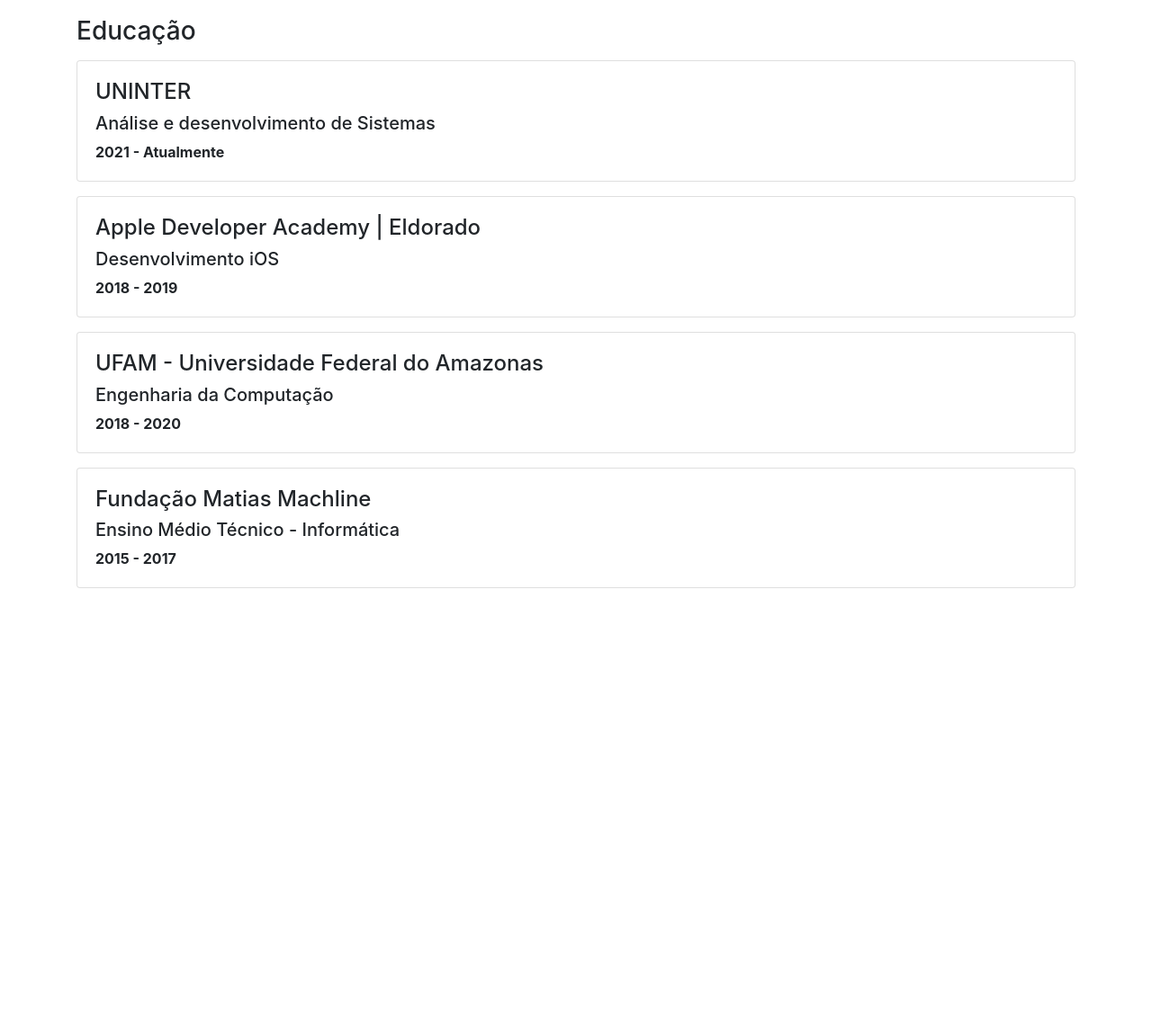
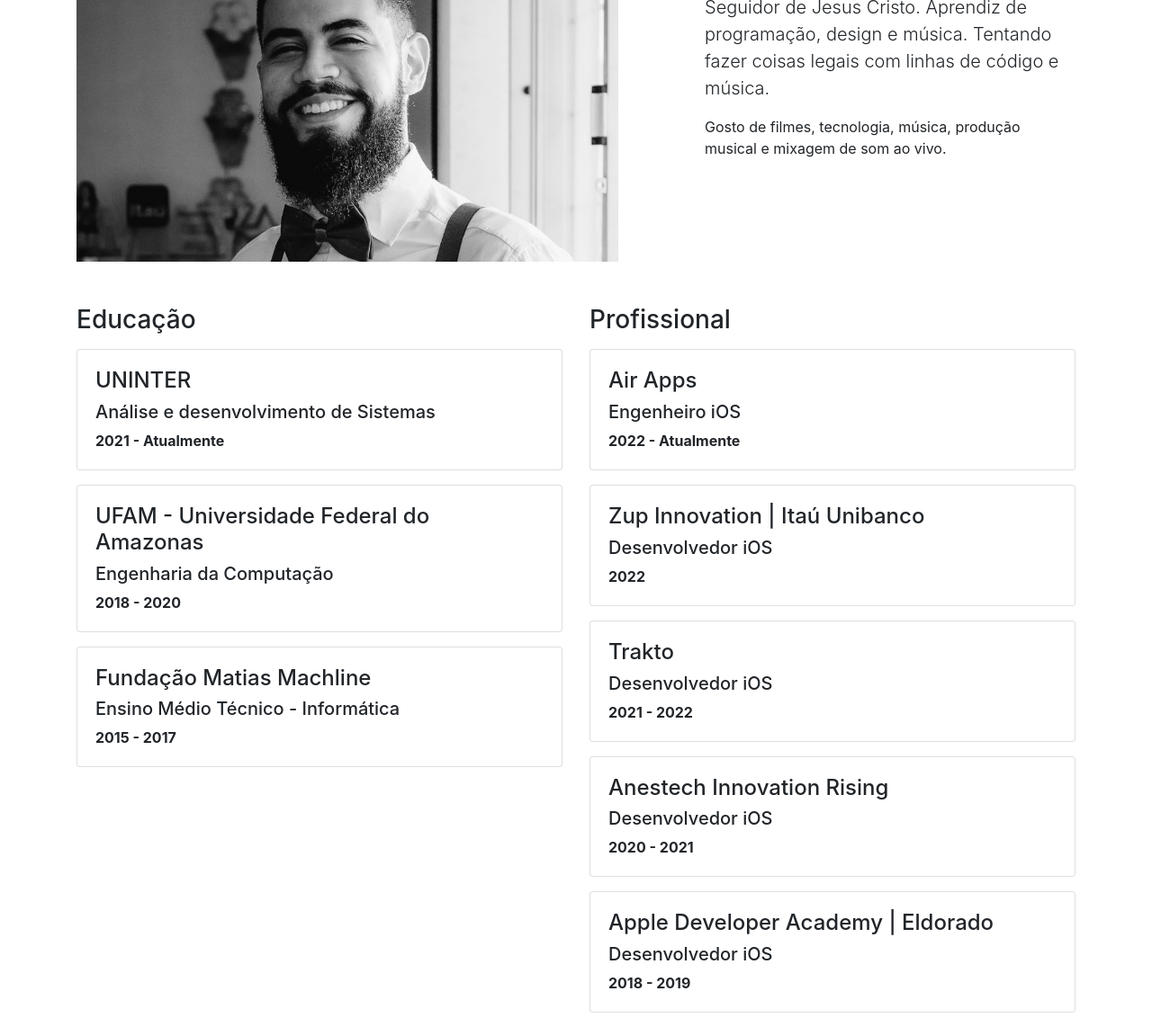
Before and after one commit to joaotribuzy/portfolio-uninter, a plain HTML site: page index.html in a window 1280 px wide. Shown: the part 342-1484 px from the top of the page at 90% size. Before the commit the page ends 1012 px from the top, so only its background shows below. Drawn offline with nearby package versions, Linux system fonts and the light colour scheme.

Commit message:
portfolio e sobre mim

```diff
--- a/index.html
+++ b/index.html
@@ -11,13 +11,6 @@
     <title>João Tribuzy</title>
   </head>
   <body>
-
-    <div class="container text-center my-5">
-        <h1>João Tribuzy</h1>
-        <p class="lead">
-            Desenvolvedor iOS por profissão e músico nas horas vagas.
-        </p>
-    </div>
 
     <div class="container">
         <nav>
@@ -41,10 +34,24 @@
         </nav>
     </div>
 
+    <div class="container text-center my-5">
+        <h1>João Tribuzy</h1>
+        <p class="lead">
+            Desenvolvedor iOS por profissão e músico nas horas vagas.
+        </p>
+    </div>
+
     <div class="container mt-5">
-        <div class="row">
-            <div class="col">
-                <h3>Sobre mim</h3>
+        <div class="row align-items-center" >
+            <div class="col-lg-7 pr-lg-5 mb-5 mb-lg-0">
+                <img src="images/me-welcome.jpg" alt="Image placeholder" class="img-fluid">
+            </div>
+            <div class="col-lg-5 pl-lg-5">
+                <div class="section-heading">
+                    <h2>Sobre <strong>Mim</strong></h2>
+                </div>
+                <p class="lead">Seguidor de Jesus Cristo. Aprendiz de programação, design e música. Tentando fazer coisas legais com linhas de código e música.</p>
+                <p class="mb-5">Gosto de filmes, tecnologia, música, produção musical e mixagem de som ao vivo.</p>
             </div>
         </div>
     </div>
@@ -64,14 +71,6 @@
 
                 <div class="card mb-3">
                     <div class="card-body">
-                        <h4>Apple Developer Academy | Eldorado</h4>
-                        <h5>Desenvolvimento iOS</h5>
-                        <div><strong>2018 - 2019</strong></div>
-                    </div>
-                </div>
-
-                <div class="card mb-3">
-                    <div class="card-body">
                         <h4>UFAM - Universidade Federal do Amazonas</h4>
                         <h5>Engenharia da Computação</h5>
                         <div><strong>2018 - 2020</strong></div>
@@ -86,6 +85,51 @@
                     </div>
                 </div>
             </div>
+
+            <div class="col">
+                <h3 class="mb-3">Profissional</h3>
+
+                <div class="card mb-3">
+                    <div class="card-body">
+                        <h4>Air Apps</h4>
+                        <h5>Engenheiro iOS</h5>
+                        <div><strong>2022 - Atualmente</strong></div>
+                    </div>
+                </div>
+
+                <div class="card mb-3">
+                    <div class="card-body">
+                        <h4>Zup Innovation | Itaú Unibanco</h4>
+                        <h5>Desenvolvedor iOS</h5>
+                        <div><strong>2022</strong></div>
+                    </div>
+                </div>
+
+                <div class="card mb-3">
+                    <div class="card-body">
+                        <h4>Trakto</h4>
+                        <h5>Desenvolvedor iOS</h5>
+                        <div><strong>2021 - 2022</strong></div>
+                    </div>
+                </div>
+
+                <div class="card mb-3">
+                    <div class="card-body">
+                        <h4>Anestech Innovation Rising</h4>
+                        <h5>Desenvolvedor iOS</h5>
+                        <div><strong>2020 - 2021</strong></div>
+                    </div>
+                </div>
+
+                <div class="card mb-3">
+                    <div class="card-body">
+                        <h4>Apple Developer Academy | Eldorado</h4>
+                        <h5>Desenvolvedor iOS</h5>
+                        <div><strong>2018 - 2019</strong></div>
+                    </div>
+                </div>
+
+            </div>
         </div>
     </div>
 
```
Also changed, not shown: images/me-welcome.jpg (added).
